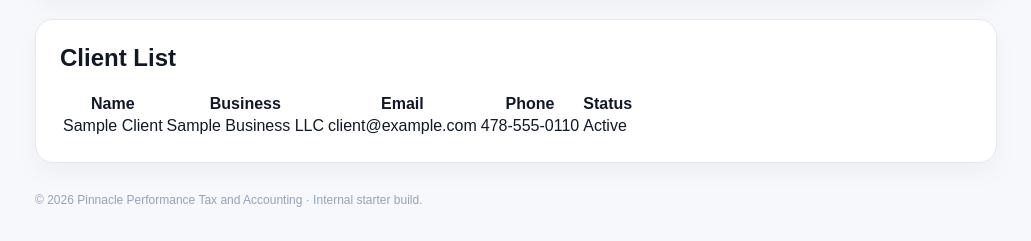
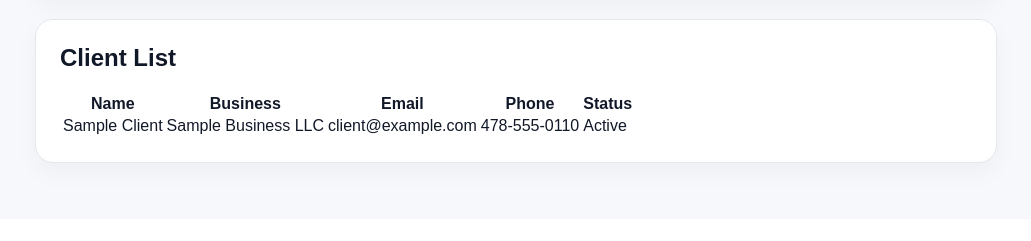
Before and after one commit to pinnacleperformancetax-hash/ppt-tax-portal, a Flask app: page /clients in a window 1280 px wide. Shown: the part 910-1151 px from the top of the page, without its empty margins (249-1280 px from the left). After the commit the page ends 1086 px from the top, so only its background shows below. Run offline with Flask 3, Linux system fonts and the light colour scheme; a user stored in the database is signed in; data comes from the database, SQL or seed files in the repository.

Commit message:
Refactor sidebar and main layout for authenticated users

```diff
--- a/templates/base.html
+++ b/templates/base.html
@@ -349,14 +349,11 @@
     {% endwith %}
 
     {% block content %}{% endblock %}
-
-      <footer>
-        © {{ year }} Pinnacle Performance Tax and Accounting · Internal starter build.
-      </footer>
   </main>
 </div>
+
 {% else %}
+  <main style="max-width:500px;margin:80px auto;">
     {% block auth_content %}{% endblock %}
+  </main>
 {% endif %}
-</body>
-</html>
```
Lines whose indentation alone changed are shown as unchanged.
